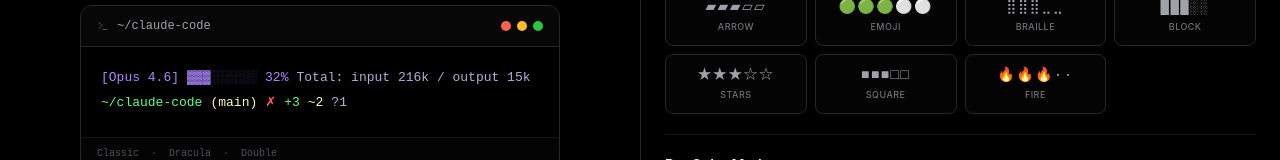
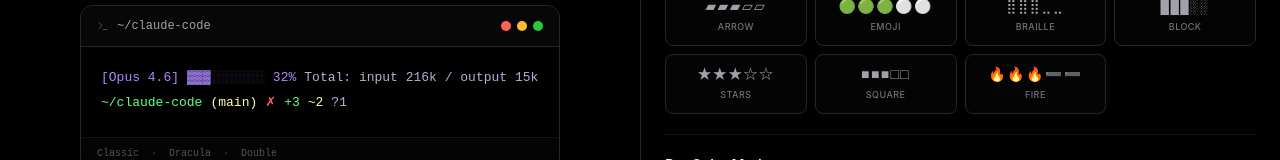
Before and after one commit to P2K0/claude-status-line, a React (Vite) app: page / in a window 1280 px wide. Shown: the part 274-434 px from the top of the page. Built offline with nearby package versions, Linux system fonts and the light colour scheme.

Commit message:
fix(UI): fix fire emoji styling gap width and gradient offset

```diff
--- a/src/constants.ts
+++ b/src/constants.ts
@@ -9,7 +9,7 @@
   { id: 'block', name: 'Block', filled: '█', empty: '░', preview: '███░░' },
   { id: 'star', name: 'Stars', filled: '★', empty: '☆', preview: '★★★☆☆' },
   { id: 'square', name: 'Square', filled: '■', empty: '□', preview: '■■■□□' },
-  { id: 'fire', name: 'Fire', filled: '🔥', empty: '·', preview: '🔥🔥🔥··' },
+  { id: 'fire', name: 'Fire', filled: '🔥', empty: '➖', preview: '🔥🔥🔥➖➖' },
 ]
 
 export const colorPresets = [
--- a/src/views/Home/components/LeftPanel/LeftPanel.tsx
+++ b/src/views/Home/components/LeftPanel/LeftPanel.tsx
@@ -86,7 +86,7 @@
               <span style={{ color: cPreset.bar }}>
                 {pStyle.filled.repeat(3)}
                 <span className="opacity-40">
-                  {'gradient' in pStyle && (pStyle as any).gradient ? '▓▒░░░░' : pStyle.empty.repeat(6)}
+                  {'gradient' in pStyle && (pStyle as any).gradient ? '▓▒░░░░░' : pStyle.empty.repeat(7)}
                 </span>
                 {' 32%'}
               </span>
```
